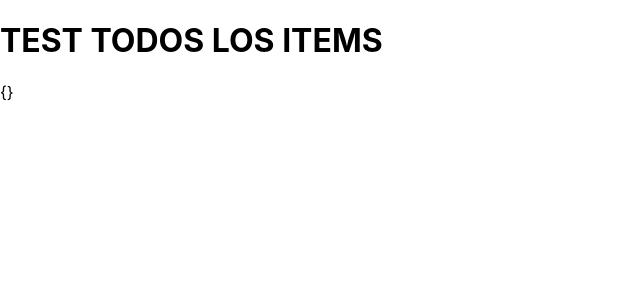
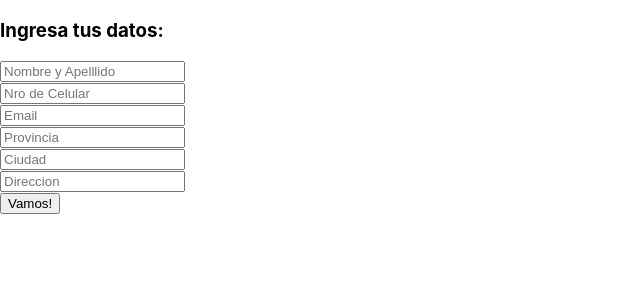
Before and after one commit to ailin3142/react24405, a React (Create React App) app: page / in a window 1280 px wide. Shown: the top 300 px of the page, without its empty margins (0-640 px from the left). Built offline with nearby package versions, Linux system fonts and the light colour scheme; no server answers; the database is empty.

Commit message:
ejemplos de firebase

```diff
--- a/src/App.js
+++ b/src/App.js
@@ -1,15 +1,29 @@
 import React, { useState, useEffect } from "react";
-import TestCollectionFirebase from "./components/TestCollectionFirebase";
-import TestItemFirebase from "./components/TestItemFirebase";
+import TestReadCollectionFirebase from "./components/TestReadCollectionFirebase";
+import TestCreateDoc from "./components/TestCreateDoc";
+import TestReadItemFirebase from "./components/TestReadItemFirebase";
+import TesUpdateDoc from "./components/TesUpdateDoc";
+import TestForm from "./components/TestForm";
 
 export default function App() {
+
   return (
     <>
-    {/* <h1>TEST ITEM SOLO</h1>
-    <TestItemFirebase/> */}
 
-    <h1>TEST TODOS LOS ITEMS</h1>
-    <TestCollectionFirebase />
+      {/* <TestReadItemFirebase/>
+
+    <TestReadCollectionFirebase />
+
+    <TestCreateDoc />
+
+    <TesUpdateDoc />
+
+    <TestForm /> */}
+
+      <TestForm />
+
+
+
     </>
   );
 }
--- /dev/null
+++ b/src/components/TesUpdateDoc.jsx
@@ -0,0 +1,28 @@
+import React, { useState, useEffect } from "react";
+import firebase from "firebase";
+import { getFirestore } from '../firebase/firebase'
+
+export default function TesUpdateDoc() {
+
+    useEffect(() => {
+
+        const db = getFirestore();
+        const docRef = db.collection("items").doc("NmfjHI8fX3uXiyjkH0HV");
+
+        docRef.update({stock:100})
+            .then(() => {
+                console.log('cambio el stock!');
+            })
+            .catch((err) => {
+                console.log(err);
+            });
+
+
+    }, [])
+
+
+    return (
+        <>
+        </>
+    );
+}
--- /dev/null
+++ b/src/components/TestCreateDoc.jsx
@@ -0,0 +1,44 @@
+import React, { useState, useEffect } from "react";
+import firebase from "firebase";
+import { getFirestore } from '../firebase/firebase'
+
+export default function TestCreateDoc() {
+
+    const [orderId, setOrderId] = useState('');
+
+    useEffect(() => {
+
+        const db = getFirestore();
+        const orders = db.collection("orders");
+
+        const miOrden = {
+            buyer: { name: 'guille', phone: '09984748487', email: 'pepe@gmail.com' },
+            items: [{ id: 'NmfjHI8fX3uXiyjkH0HV', title: "zapato adidas", price: 500, count: 2 }, { id: 'hiIEZjk2VrbAti7v9ACv', title: "zapato nike", price: 500, count: 1 }],
+            total: 1500,
+            date: firebase.firestore.Timestamp.fromDate(new Date())
+        }
+
+        orders.add(miOrden)
+            .then(({ id }) => {
+                console.log('orden ingresada: ' + id);
+                setOrderId(id);
+            })
+            .catch((err) => {
+                console.log(err);
+            });
+
+
+    }, [])
+
+
+    return (
+        <>
+            {/* {JSON.stringify(item)} */}
+            {(orderId) ?
+                <h1>Felicitaciones tu order es {orderId}</h1>
+                :
+                <h1>Loading...</h1>
+            }
+        </>
+    );
+}
--- /dev/null
+++ b/src/components/TestForm.jsx
@@ -0,0 +1,76 @@
+import React, { useState, useEffect, useRef } from "react";
+import firebase from "firebase";
+import { getFirestore } from '../firebase/firebase'
+
+export default function TestForm() {
+
+    const [orderId, setOrderId] = useState('');
+
+    const nameRef = useRef();
+    const addressRef = useRef();
+    const cityRef = useRef();
+    const stateRef = useRef();
+    const emailRef = useRef();
+    const mobileRef = useRef();
+
+    function handleClick() {
+
+        const db = getFirestore();
+        const orders = db.collection("orders");
+
+        const miOrden = {
+            buyer: {
+                name: nameRef.current.value,
+                address: addressRef.current.value,
+                city: cityRef.current.value,
+                state: stateRef.current.value,
+                email: emailRef.current.value,
+                mobile: mobileRef.current.value,
+            },
+            items: [{ id: 'NmfjHI8fX3uXiyjkH0HV', title: "zapato adidas", price: 500, count: 2 }, { id: 'hiIEZjk2VrbAti7v9ACv', title: "zapato nike", price: 500, count: 1 }],
+            total: 1500,
+            date: firebase.firestore.Timestamp.fromDate(new Date())
+        }
+
+        orders.add(miOrden)
+            .then(({ id }) => {
+                console.log('orden ingresada: ' + id);
+                setOrderId(id);
+            })
+            .catch((err) => {
+                console.log(err);
+            });
+
+    }
+
+    return (
+
+        <>
+            {orderId && (<h1>Felicitaciones tu order es {orderId}</h1>)}
+
+            <div>
+                <h3>Ingresa tus datos:</h3>
+
+                <input type="text" name="name" ref={nameRef} placeholder="Nombre y Apelllido" />
+                <br />
+
+                <input type="text" name="mobile" ref={mobileRef} placeholder="Nro de Celular" />
+                <br />
+
+                <input type="text" name="email" ref={emailRef} placeholder="Email" />
+                <br />
+
+                <input type="text" name="state" ref={stateRef} placeholder="Provincia" />
+                <br />
+
+                <input type="text" name="city" ref={cityRef} placeholder="Ciudad" />
+                <br />
+
+                <input type="text" name="address" ref={addressRef} placeholder="Direccion" />
+                <br />
+
+                <button onClick={() => handleClick()} >Vamos!</button>
+            </div>
+        </>
+    );
+}
--- a/src/components/TestCollectionFirebase.jsx
+++ b/src/components/TestReadCollectionFirebase.jsx
@@ -1,7 +1,7 @@
 import React, { useState, useEffect } from "react";
 import { getFirestore } from '../firebase/firebase'
 
-export default function TestCollectionFirebase() {
+export default function TestReadCollectionFirebase() {
   const [items, setItems] = useState({});
   useEffect(() => {
 
--- a/src/components/TestItemFirebase.jsx
+++ b/src/components/TestReadItemFirebase.jsx
@@ -2,9 +2,16 @@ import React, { useState, useEffect } from "react";
 
 import { getFirestore } from '../firebase/firebase'
 
-export default function TestItemFirebase() {
+export default function TestReadItemFirebase() {
 
   const [item, setItem] = useState({});
+
+
+  const miOrden = {
+    buyer: { name: 'guille', phone: '09984748487', email: 'pepe@gmail.com' },
+    items: [{ id: 'NmfjHI8fX3uXiyjkH0HV', title: "zapato adidas", price: 500, count: 2 }, { id: 'hiIEZjk2VrbAti7v9ACv', title: "zapato nike", price: 500, count: 1 }],
+    total: 1500
+  }
 
 
   useEffect(() => {
@@ -17,11 +24,6 @@ export default function TestItemFirebase() {
     miItem.get()
       .then((doc) => {
 
-        /* console.log(doc.data());
-        console.log(doc.id);
-
-        console.log({ id: doc.id, ...doc.data() }); */
-
         if (!doc.exists) {
           console.log('no existe ese documento');
           return
@@ -31,7 +33,7 @@ export default function TestItemFirebase() {
         setItem({ id: doc.id, ...doc.data() });
 
       })
-      .catch((err)=>{
+      .catch((err) => {
         console.log(err);
       })
   }, [])
```
Also changed, not shown: src/fireconf.jsx (added, +8 -0 lines).
